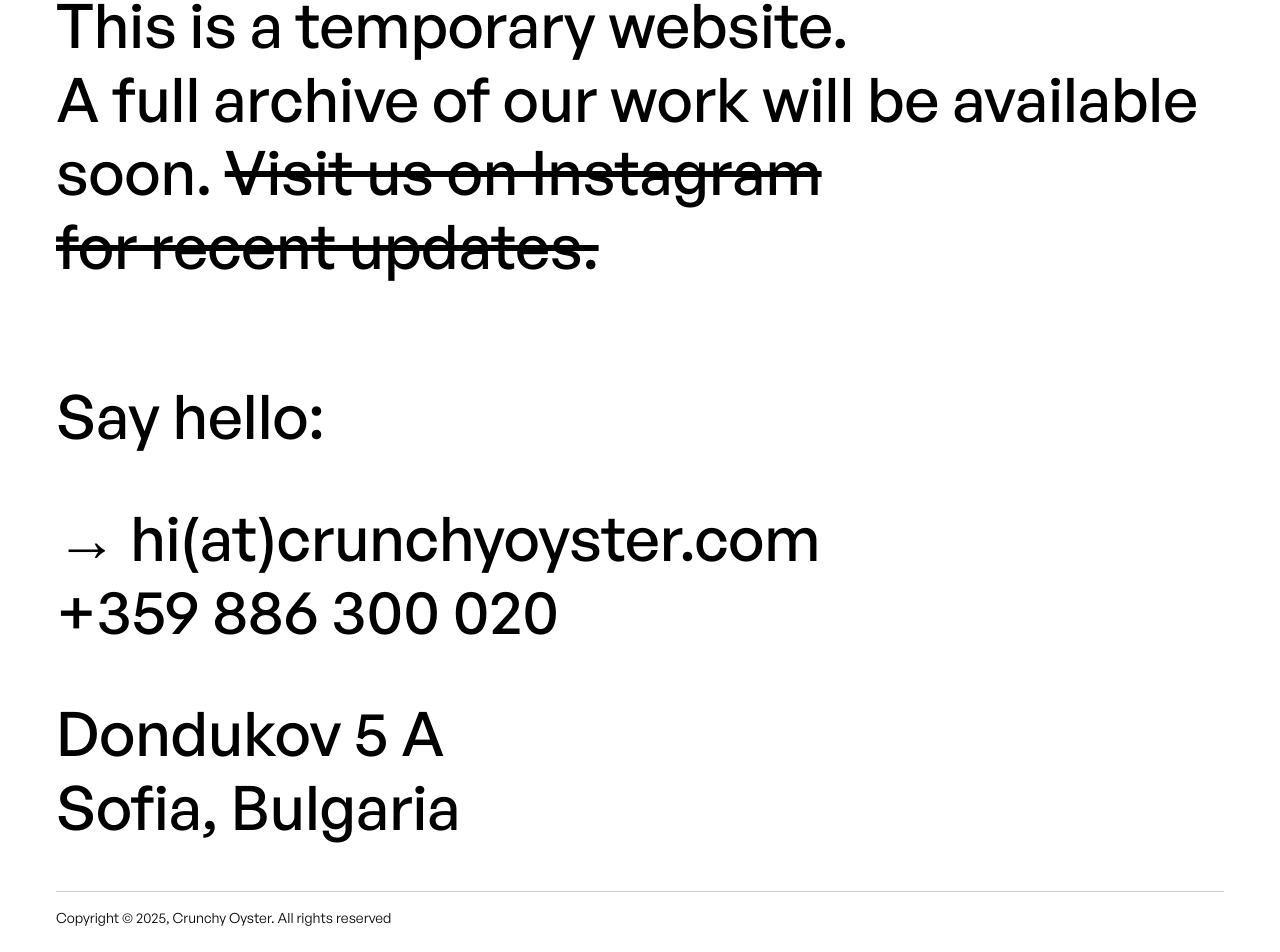
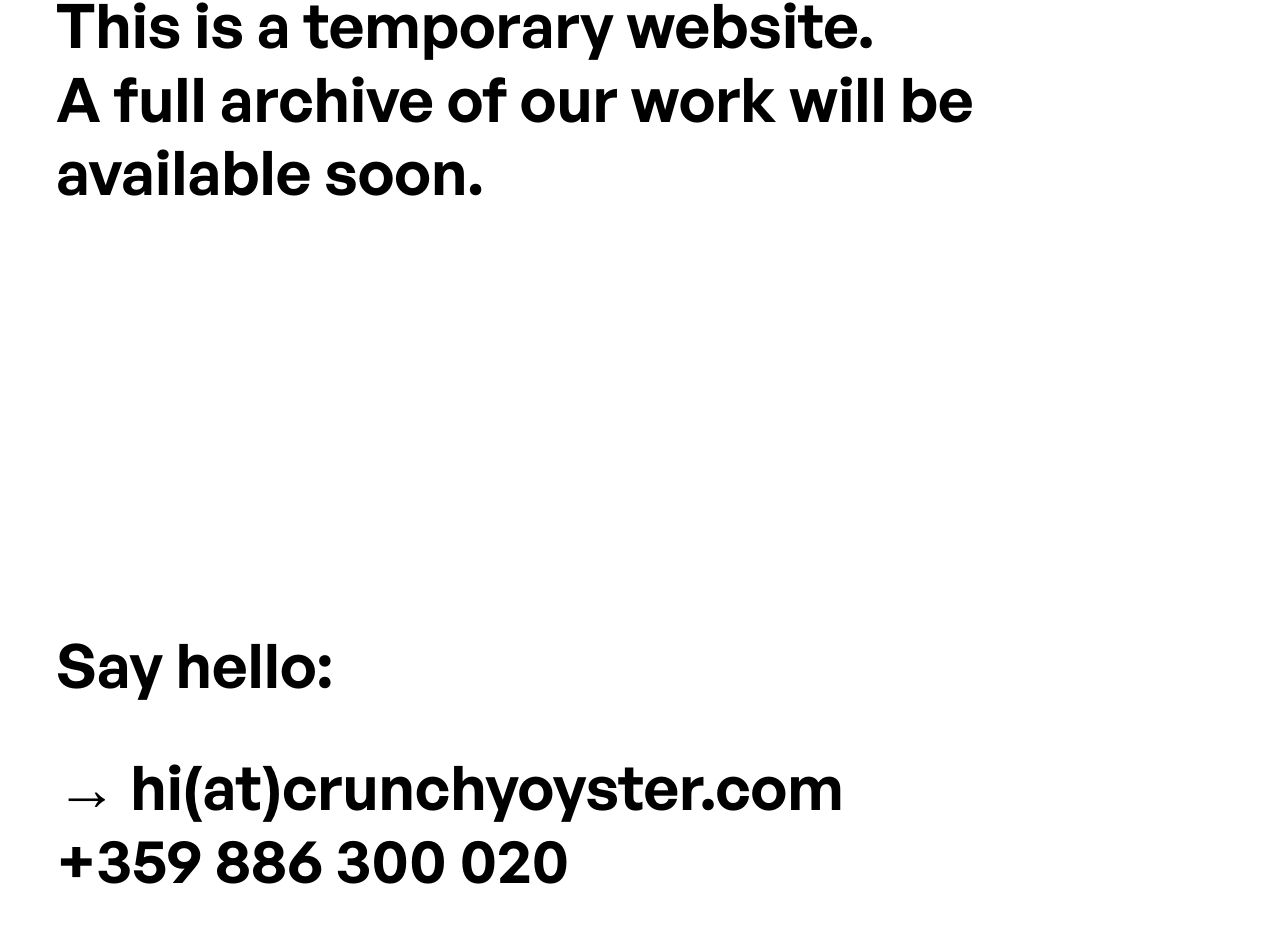
Before and after one commit to geolazarov/Brand-CO, a React (Vite) app: page / in a window 1280 px wide. Shown: the part 5093-6045 px from the top of the page. Built offline with nearby package versions, Linux system fonts and the light colour scheme; a web font is replaced by a local one.

Commit message:
Info and content sections

```diff
--- a/src/sections/ContactSection.tsx
+++ b/src/sections/ContactSection.tsx
@@ -1,4 +1,4 @@
-import Section from '../components/layout/Section';
+import Section from "../components/layout/Section";
 
 /**
  * "Temporary website" notice — white background, black text.
@@ -7,16 +7,15 @@ import Section from '../components/layout/Section';
  */
 export default function ContactSection() {
   return (
-    <Section id="contact" variant="light" padded={true} className="py-12">
-      <p className="font-medium text-[clamp(20px,4.8vw,92px)] leading-[1.2]">
+    <Section
+      id="info"
+      variant="light"
+      padded={true}
+      className="py-12 min-h-[40vh] md:min-h-[80vh]"
+    >
+      <p className="font-bold md:font-semibold text-[clamp(26px,4.8vw,92px)] leading-[1.2]">
         This is a temporary website.
-        <br />
-        A full archive of our work will be available soon.{' '}
-        <span className="line-through">
-          Visit us on Instagram
-          <br />
-          for recent updates.
-        </span>
+        <br />A full archive of our work will be available soon.{" "}
       </p>
     </Section>
   );
--- a/src/sections/FooterSection.tsx
+++ b/src/sections/FooterSection.tsx
@@ -1,16 +1,21 @@
-import Section from '../components/layout/Section';
+import Section from "../components/layout/Section";
 
 export default function FooterSection() {
+  const classNameText =
+    "font-bold md:font-semibold text-[clamp(26px,4.8vw,92px)] leading-[1.2]";
   return (
-    <Section variant="light" padded={true} className="pt-14 pb-4">
+    <Section
+      id="contact"
+      variant="light"
+      padded={true}
+      className="pt-14 pb-4 md:pb-4"
+    >
       {/* Contact block */}
-      <div className="flex flex-col gap-12 mb-12">
-        <p className="font-medium text-[clamp(20px,4.8vw,92px)] leading-[1.2]">
-          Say hello:
-        </p>
+      <div className="flex flex-col gap-8 md:gap-12 mb-12">
+        <p className={classNameText}>Say hello:</p>
 
         <div className="flex flex-col">
-          <p className="font-medium text-[clamp(20px,4.8vw,92px)] leading-[1.2]">
+          <p className={classNameText}>
             <span aria-hidden="true">→ </span>
             <a
               href="mailto:hi@crunchyoyster.com"
@@ -19,7 +24,7 @@ export default function FooterSection() {
               hi(at)crunchyoyster.com
             </a>
           </p>
-          <p className="font-medium text-[clamp(20px,4.8vw,92px)] leading-[1.2]">
+          <p className={classNameText}>
             <a
               href="tel:+359886300020"
               className="hover:opacity-70 transition-opacity"
@@ -29,7 +34,7 @@ export default function FooterSection() {
           </p>
         </div>
 
-        <p className="font-medium text-[clamp(20px,4.8vw,92px)] leading-[1.2]">
+        <p className={classNameText}>
           Dondukov 5 A
           <br />
           Sofia, Bulgaria
@@ -39,7 +44,8 @@ export default function FooterSection() {
       {/* Divider + copyright */}
       <div className="flex flex-col gap-4 border-t border-black/20 pt-4">
         <p className="font-light text-sm text-black">
-          Copyright © 2025, Crunchy Oyster. All rights reserved
+          Copyright © {new Date().getFullYear()}, Crunchy Oyster. All rights
+          reserved
         </p>
       </div>
     </Section>
```
